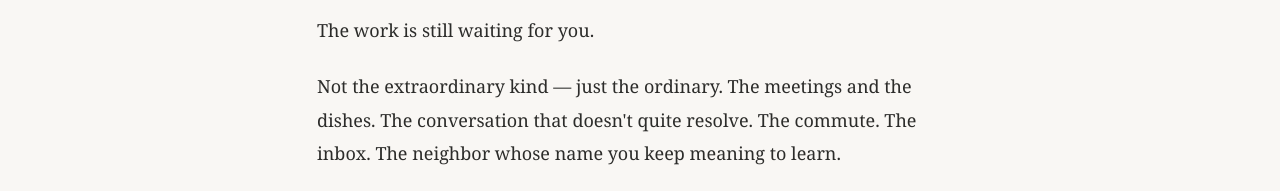
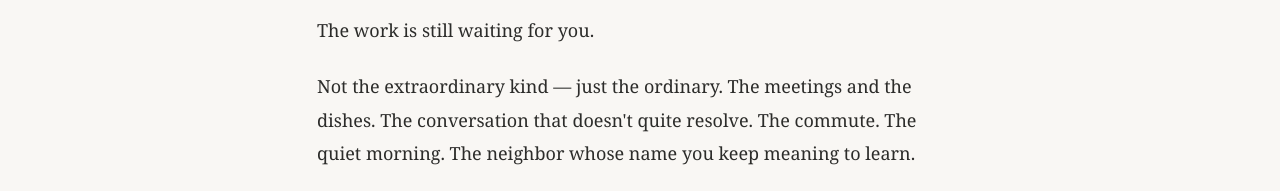
Before and after one commit to RidgeAI/god-of-sticks-and-stones-beta, a plain HTML site: page closing-reflection.html in a window 1280 px wide. Shown: the part 230-421 px from the top of the page. Drawn offline with Linux system fonts and the light colour scheme.

Commit message:
Update closing-reflection.html

```diff
--- a/closing-reflection.html
+++ b/closing-reflection.html
@@ -23,7 +23,7 @@
     <h1 class="page-title">Closing Reflection — The Laborer's Return</h1>
     <div class="prose">
 <p>The work is still waiting for you.</p>
-<p>Not the extraordinary kind — just the ordinary. The meetings and the dishes. The conversation that doesn't quite resolve. The commute. The inbox. The neighbor whose name you keep meaning to learn.</p>
+<p>Not the extraordinary kind — just the ordinary. The meetings and the dishes. The conversation that doesn't quite resolve. The commute. The quiet morning. The neighbor whose name you keep meaning to learn.</p>
 <p>You have been walking through something slow and old. And now the ordinary day is in front of you again, with its small weight, asking for your presence.</p>
 <p>This is not a descent.</p>
 <p>Those who worked close to the ground understood that faithfulness rarely meant stepping away from ordinary life. It meant bringing a different quality of attention into it. Showing up. Tending what was given to them to tend.</p>
```
